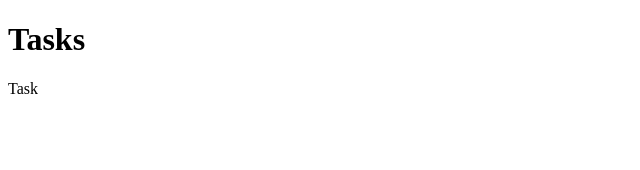
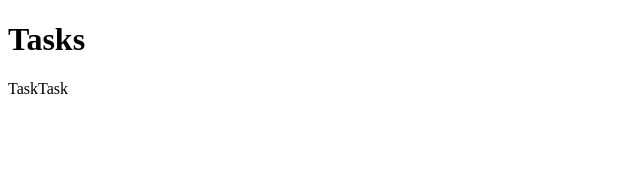
Before and after one commit to marianboda/redux-tryout, a React app: page / in a window 1280 px wide. Shown: the top 170 px of the page, without its empty margins (0-640 px from the left). Built offline with nearby package versions, Linux system fonts and the light colour scheme.

Commit message:
TaskList component created

```diff
--- a/App.js
+++ b/App.js
@@ -1,11 +1,12 @@
 import React from 'react'
-import Task from './components/Task'
+import TaskList from './components/TaskList'
 
 class App extends React.Component {
   render() {
+    const tasks = [{title: 'task 1'}, {title: 'task 2'}]
     return <div>
         <h1>Tasks</h1>
-        <Task />
+        <TaskList tasks={tasks} />
       </div>
   }
 }
--- /dev/null
+++ b/components/TaskList.js
@@ -0,0 +1,11 @@
+import React from 'react'
+import Task from './Task'
+
+const TaskList = (props) => {
+  const tasks = props.tasks.map((task) => {
+    return <Task title={task.title} key={task.title}/>
+  })
+  return <div>{tasks}</div>
+}
+
+export default TaskList
```
